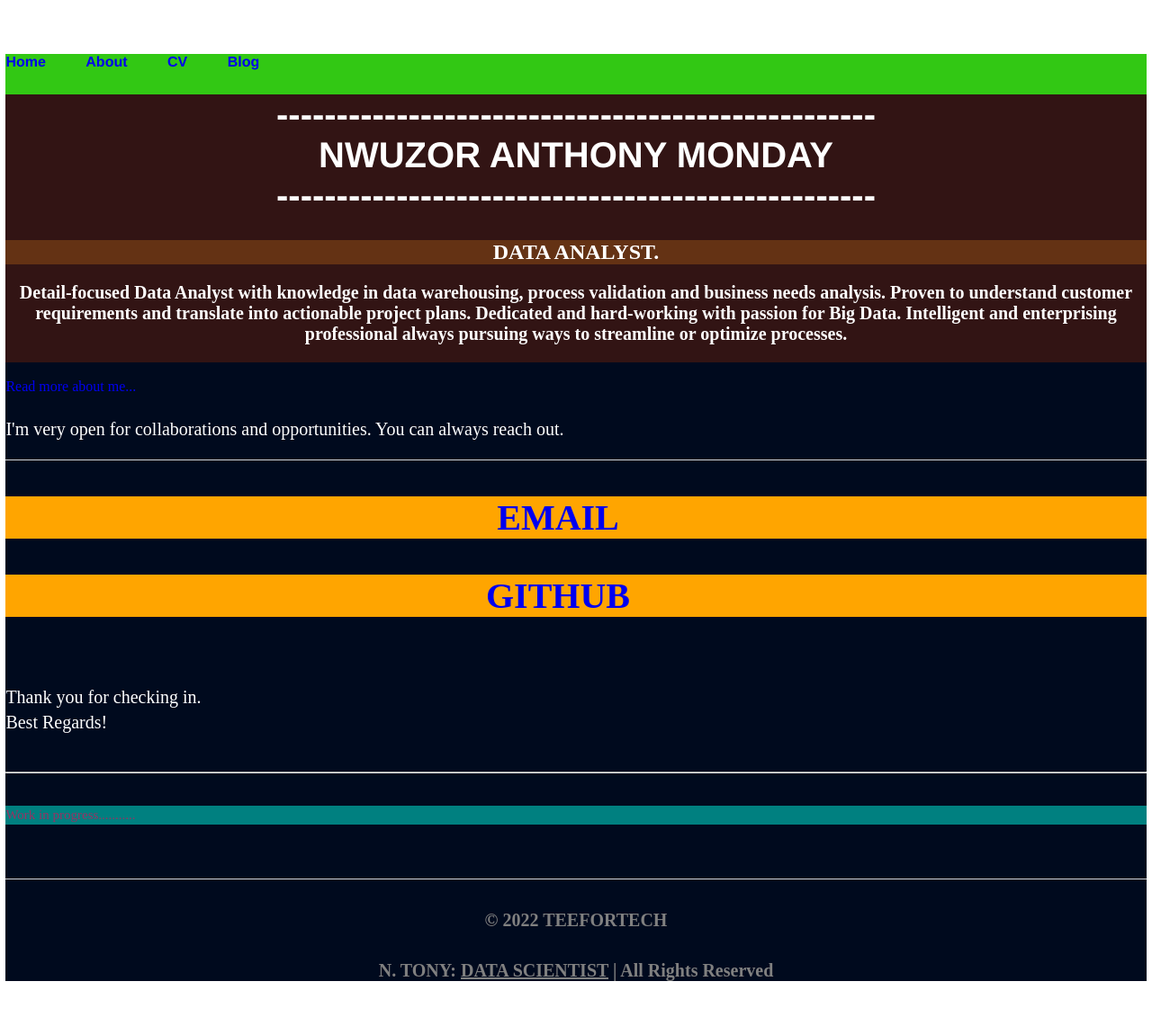
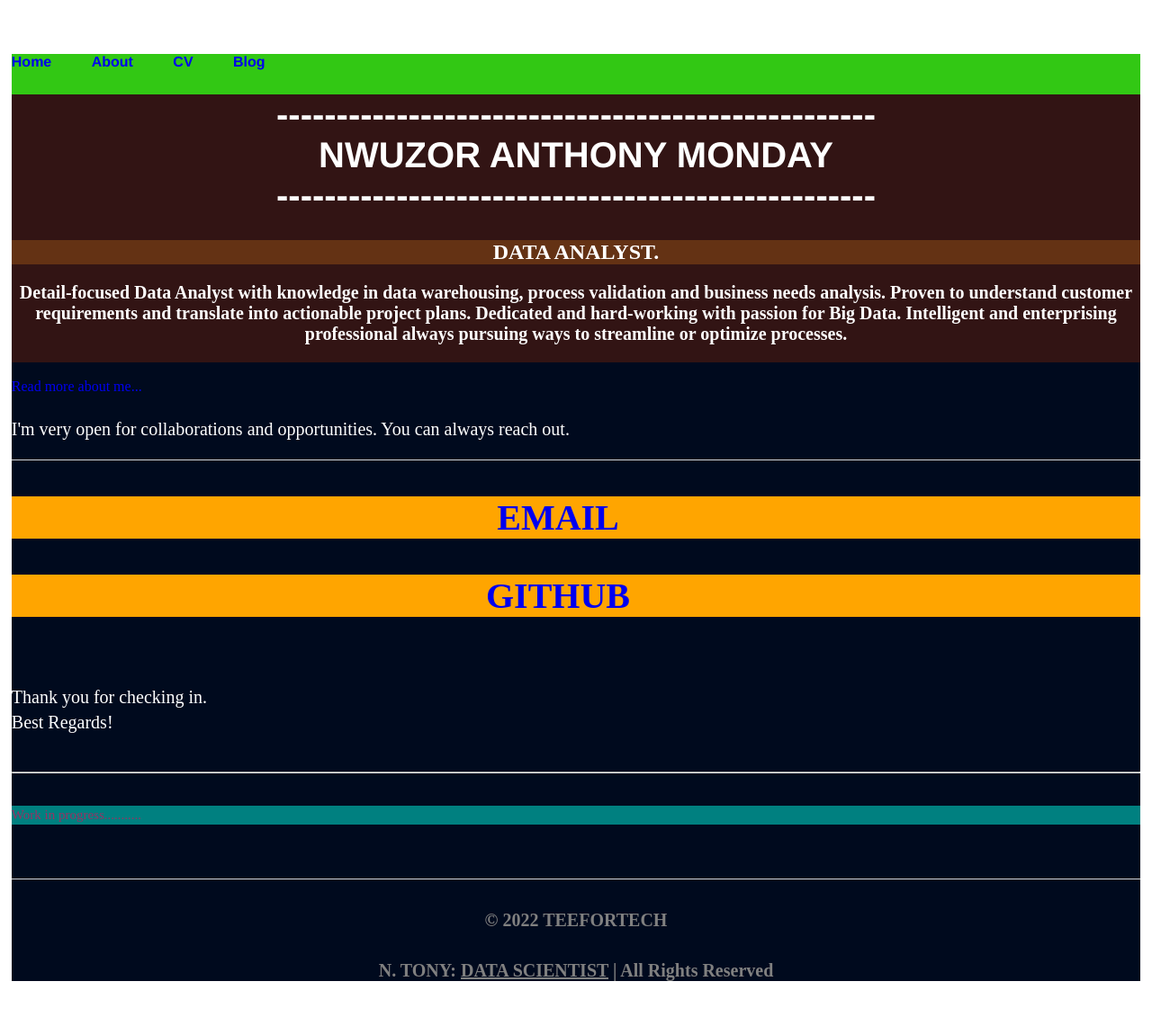
Before and after one commit to teefortech/teefortech.github.io, a Jekyll site: the page index.html, which Jekyll copies as it is, in a window 1280 px wide. Shown: the whole page at 90% size. Built offline with Jekyll 4.4.1, drawn with Linux system fonts in a browser that asks for light colours.

Commit message:
Update main.css

```diff
--- a/css/main.css
+++ b/css/main.css
@@ -1,6 +1,6 @@
 body {
     margin: 60px auto;
-    width: 99%;
+    width: 98%;
 }
 nav ul, footer ul {
     font-family:'Helvetica', 'Arial', 'Sans-Serif';
@@ -10,7 +10,7 @@ nav ul, footer ul {
 }
 nav ul li, footer ul li {
     display: inline;
-    margin-right: 40px; color: blue;
+    margin-right: 40px;
 }
 a {
     text-decoration: none;
```
